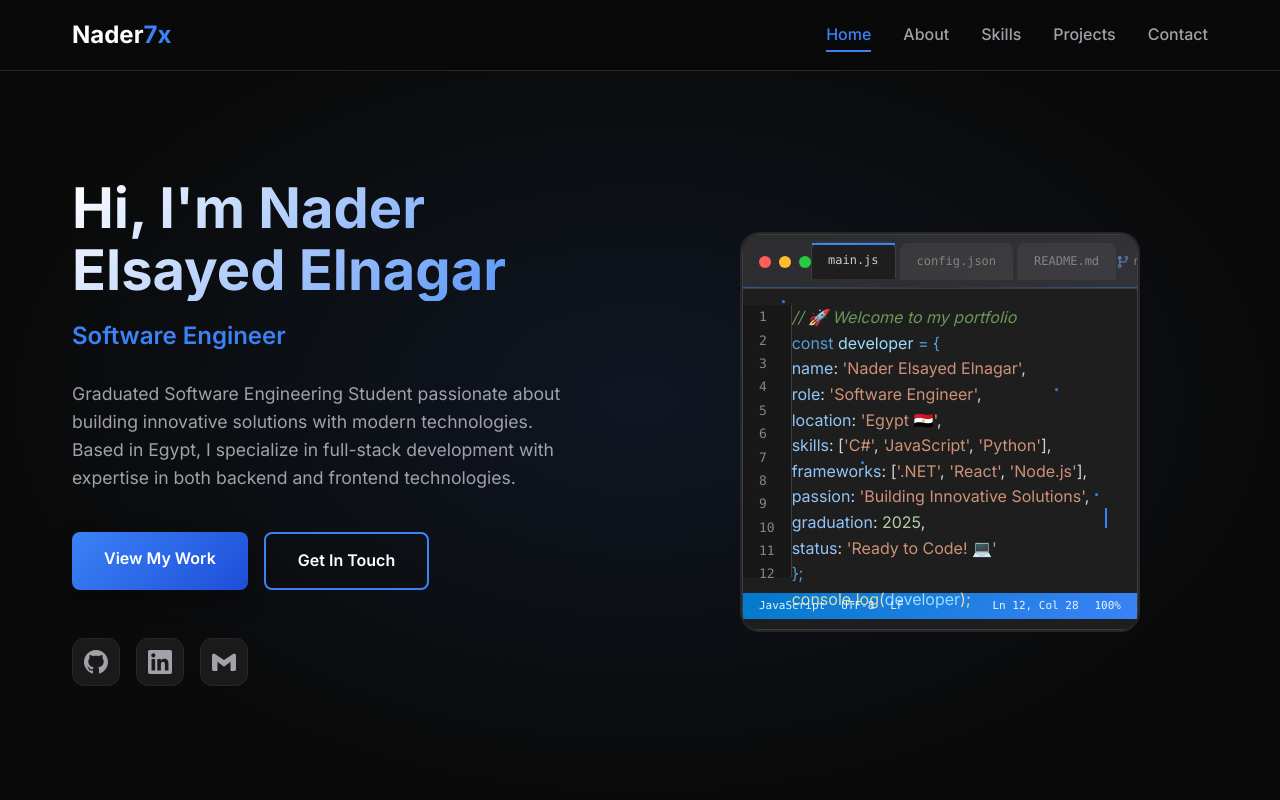
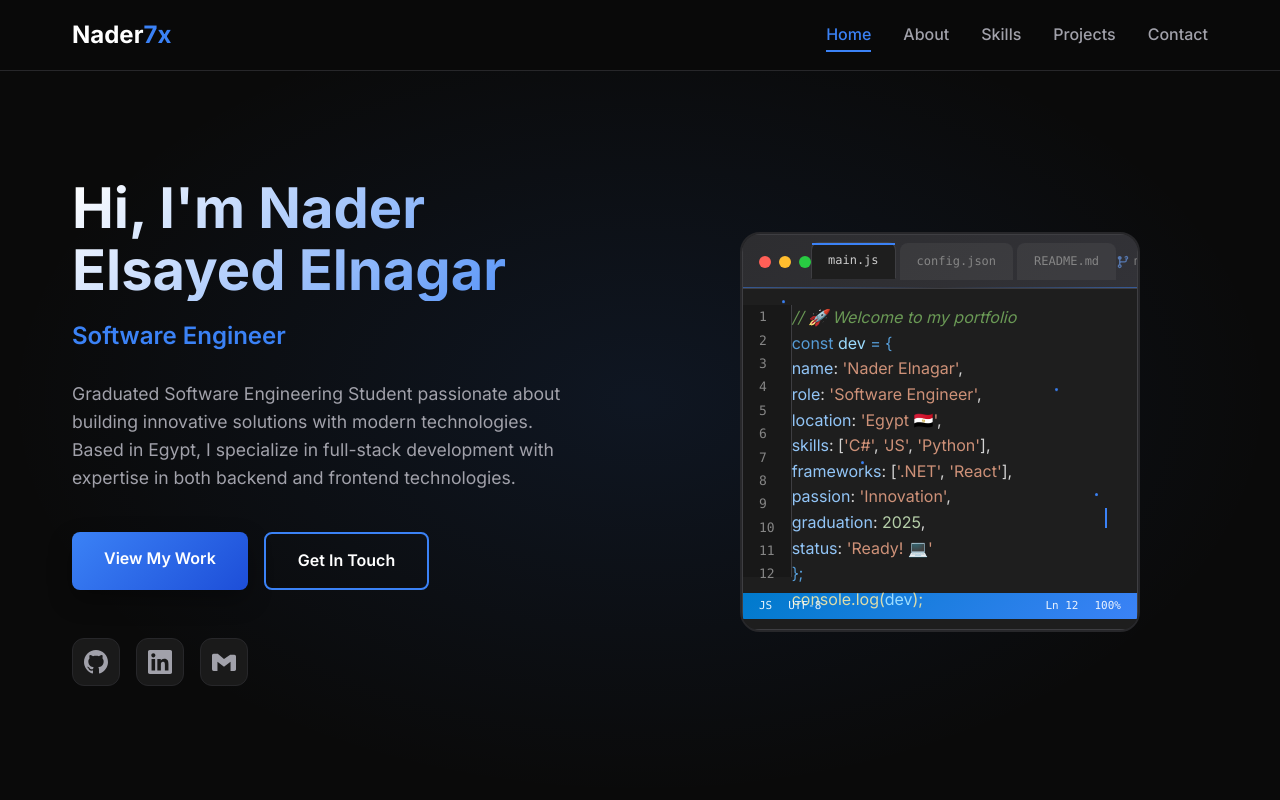
Before and after one commit to Nader7x/Nader7x.github.io, a website: page index.html in a window 1280 px wide. Shown: the top 800 px of the page. Drawn offline with Linux system fonts and the light colour scheme.

Commit message:
Update index.html

```diff
--- a/index.html
+++ b/index.html
@@ -63,7 +63,7 @@
                         </a>
                         <a href="mailto:naderelsayed9x@gmail.com" class="social-link">
                             <svg width="24" height="24" viewBox="0 0 24 24" fill="currentColor">
-                            <path d="M24 5.457v13.909c0 .904-.732 1.636-1.636 1.636h-3.819V11.73L12 16.64l-6.545-4.91v9.273H1.636A1.636 1.636 0 0 1 0 19.366V5.457c0-.904.732-1.636 1.636-1.636h.91L12 10.09l9.455-6.269h.909c.904 0 1.636.732 1.636 1.636z"/>
+                                <path d="M24 5.457v13.909c0 .904-.732 1.636-1.636 1.636h-3.819V11.73L12 16.64l-6.545-4.91v9.273H1.636A1.636 1.636 0 0 1 0 19.366V5.457c0-.904.732-1.636 1.636-1.636h4.181L12 9.09l6.183-4.269h4.181c.904 0 1.636.732 1.636 1.636z"/>
                             </svg>
                         </a>
                     </div>
@@ -108,42 +108,27 @@
                                 </div>
                                 <div class="code-animation">
                                     <div class="code-line comment">// 🚀 Welcome to my portfolio</div>
-                                <div class="code-line keyword">const <span class="variable">developer</span> = {</div>
-                                <div class="code-line property"><span class="key">name</span>: <span class="string">'Nader Elsayed Elnagar'</span>,
-                                </div>
-                                <div class="code-line property"><span class="key">role</span>: <span class="string">'Software Engineer'</span>,
-                                </div>
-                                <div class="code-line property"><span class="key">location</span>: <span class="string">'Egypt 🇪🇬'</span>,
-                                </div>
-                                <div class="code-line property"><span class="key">skills</span>: [<span class="string">'C#'</span>,
-                                    <span class="string">'JavaScript'</span>, <span class="string">'Python'</span>],
-                                </div>
-                                <div class="code-line property"><span class="key">frameworks</span>: [<span
-                                        class="string">'.NET'</span>, <span class="string">'React'</span>, <span
-                                        class="string">'Node.js'</span>],
-                                </div>
-                                <div class="code-line property"><span class="key">passion</span>: <span class="string">'Building Innovative Solutions'</span>,
-                                </div>
-                                <div class="code-line property"><span class="key">graduation</span>: <span
-                                        class="number">2025</span>,
-                                </div>
-                                <div class="code-line property"><span class="key">status</span>: <span class="string">'Ready to Code! 💻'</span>
-                                </div>
+                                    <div class="code-line keyword">const <span class="variable">dev</span> = {</div>
+                                    <div class="code-line property">  <span class="key">name</span>: <span class="string">'Nader Elnagar'</span>,</div>
+                                    <div class="code-line property">  <span class="key">role</span>: <span class="string">'Software Engineer'</span>,</div>
+                                    <div class="code-line property">  <span class="key">location</span>: <span class="string">'Egypt 🇪🇬'</span>,</div>
+                                    <div class="code-line property">  <span class="key">skills</span>: [<span class="string">'C#'</span>, <span class="string">'JS'</span>, <span class="string">'Python'</span>],</div>
+                                    <div class="code-line property">  <span class="key">frameworks</span>: [<span class="string">'.NET'</span>, <span class="string">'React'</span>],</div>
+                                    <div class="code-line property">  <span class="key">passion</span>: <span class="string">'Innovation'</span>,</div>
+                                    <div class="code-line property">  <span class="key">graduation</span>: <span class="number">2025</span>,</div>
+                                    <div class="code-line property">  <span class="key">status</span>: <span class="string">'Ready! 💻'</span></div>
                                     <div class="code-line keyword">};</div>
-                                <div class="code-line function"><span class="method">console</span>.<span
-                                        class="method">log</span>(<span class="variable">developer</span>);
-                                </div>
+                                    <div class="code-line function"><span class="method">console</span>.<span class="method">log</span>(<span class="variable">dev</span>);</div>
                                 </div>
                             </div>
                             <div class="editor-footer">
                                 <div class="status-bar">
                                     <div class="status-left">
-                                    <span class="status-item">JavaScript</span>
+                                        <span class="status-item">JS</span>
                                         <span class="status-item">UTF-8</span>
-                                    <span class="status-item">LF</span>
                                     </div>
                                     <div class="status-right">
-                                    <span class="status-item">Ln 12, Col 28</span>
+                                        <span class="status-item">Ln 12</span>
                                         <span class="status-item">100%</span>
                                     </div>
                                 </div>
@@ -307,7 +292,7 @@
                         <div class="project-links">
                             <a href="https://github.com/Nader7x/PremierLeagueStadiums" target="_blank" class="project-link">
                                 <svg width="20" height="20" viewBox="0 0 24 24" fill="currentColor">
-                                <path d="M12 0c-6.626 0-12 5.373-12 12 0 5.302 3.438 9.8 8.207 11.387.599.111.793-.261.793-.577v-2.234c-3.338.726-4.033-1.416-4.033-1.416-.546-1.387-1.333-1.756-1.333-1.756-1.089-.745.083-.729.083-.729 1.205.084 1.839 1.237 1.839 1.237 1.07 1.834 2.807 1.304 3.492.997.107-.775.418-1.305.762-1.604-2.665-.305-5.467-1.334-5.467-5.931 0-1.311.469-2.381 1.236-3.221-.124-.303-.535-1.524.117-3.176 0 0 1.008-.322 3.301 1.23.957-.266 1.983-.399 3.003-.404 1.02.005 2.047.138 3.006.404 2.291-1.552 3.297-1.23 3.297-1.30.653 1.653.242 2.874.118 3.176.77.84 1.235 1.911 1.235 3.221 0 4.609-2.807 5.624-5.479 5.921.43.372.823 1.102.823 2.222v3.293c0 .319.192.694.801.576 4.765-1.589 8.199-6.086 8.199-11.386 0-6.627-5.373-12-12-12z"/>
+                                    <path d="M12 0c-6.626 0-12 5.373-12 12 0 5.302 3.438 9.8 8.207 11.387.599.111.793-.261.793-.577v-2.234c-3.338.726-4.033-1.416-4.033-1.416-.546-1.387-1.333-1.756-1.333-1.756-1.089-.745.083-.729.083-.729 1.205.084 1.839 1.237 1.839 1.237 1.07 1.834 2.807 1.304 3.492.997.107-.775.418-1.305.762-1.604-2.665-.305-5.467-1.334-5.467-5.931 0-1.311.469-2.381 1.236-3.221-.124-.303-.535-1.524.117-3.176 0 0 1.008-.322 3.301 1.23.957-.266 1.983-.399 3.003-.404 1.02.005 2.047.138 3.006.404 2.291-1.552 3.297-1.23 3.297-1.23.653 1.653.242 2.874.118 3.176.77.84 1.235 1.911 1.235 3.221 0 4.609-2.807 5.624-5.479 5.921.43.372.823 1.102.823 2.222v3.293c0 .319.192.694.801.576 4.765-1.589 8.199-6.086 8.199-11.386 0-6.627-5.373-12-12-12z"/>
                                 </svg>
                             </a>
                         </div>
@@ -331,7 +316,7 @@
                         <div class="project-links">
                             <a href="https://github.com/Nader7x/DevOpsWebsite" target="_blank" class="project-link">
                                 <svg width="20" height="20" viewBox="0 0 24 24" fill="currentColor">
-                                <path d="M12 0c-6.626 0-12 5.373-12 12 0 5.302 3.438 9.8 8.207 11.387.599.111.793-.261.793-.577v-2.234c-3.338.726-4.033-1.416-4.033-1.416-.546-1.387-1.333-1.756-1.333-1.756-1.089-.745.083-.729.083-.729 1.205.084 1.839 1.237 1.839 1.237 1.07 1.834 2.807 1.304 3.492.997.107-.775.418-1.305.762-1.604-2.665-.305-5.467-1.334-5.467-5.931 0-1.311.469-2.381 1.236-3.221-.124-.303-.535-1.524.117-3.176 0 0 1.008-.322 3.301 1.23.957-.266 1.983-.399 3.003-.404 1.02.005 2.047.138 3.006.404 2.291-1.552 3.297-1.30 3.297-1.23.653 1.653.242 2.874.118 3.176.77.84 1.235 1.911 1.235 3.221 0 4.609-2.807 5.624-5.479 5.921.43.372.823 1.102.823 2.222v3.293c0 .319.192.694.801.576 4.765-1.589 8.199-6.086 8.199-11.386 0-6.627-5.373-12-12-12z"/>
+                                    <path d="M12 0c-6.626 0-12 5.373-12 12 0 5.302 3.438 9.8 8.207 11.387.599.111.793-.261.793-.577v-2.234c-3.338.726-4.033-1.416-4.033-1.416-.546-1.387-1.333-1.756-1.333-1.756-1.089-.745.083-.729.083-.729 1.205.084 1.839 1.237 1.839 1.237 1.07 1.834 2.807 1.304 3.492.997.107-.775.418-1.305.762-1.604-2.665-.305-5.467-1.334-5.467-5.931 0-1.311.469-2.381 1.236-3.221-.124-.303-.535-1.524.117-3.176 0 0 1.008-.322 3.301 1.23.957-.266 1.983-.399 3.003-.404 1.02.005 2.047.138 3.006.404 2.291-1.552 3.297-1.23 3.297-1.30.653 1.653.242 2.874.118 3.176.77.84 1.235 1.911 1.235 3.221 0 4.609-2.807 5.624-5.479 5.921.43.372.823 1.102.823 2.222v3.293c0 .319.192.694.801.576 4.765-1.589 8.199-6.086 8.199-11.386 0-6.627-5.373-12-12-12z"/>
                                 </svg>
                             </a>
                         </div>
@@ -412,7 +397,7 @@
                         <a href="mailto:naderelsayed9x@gmail.com" class="contact-method">
                             <div class="method-icon">
                                 <svg width="24" height="24" viewBox="0 0 24 24" fill="currentColor">
-                                <path d="M24 5.457v13.909c0 .904-.732 1.636-1.636 1.636h-3.819V11.73L12 16.64l-6.545-4.91v9.273H1.636A1.636 1.636 0 0 1 0 19.366V5.457c0-.904.732-1.636 1.636-1.636h.91L12 10.09l9.455-6.269h.909c.904 0 1.636.732 1.636 1.636z"/>
+                                    <path d="M24 5.457v13.909c0 .904-.732 1.636-1.636 1.636h-3.819V11.73L12 16.64l-6.545-4.91v9.273H1.636A1.636 1.636 0 0 1 0 19.366V5.457c0-.904.732-1.636 1.636-1.636h4.181L12 9.09l6.183-4.269h4.181c.904 0 1.636.732 1.636 1.636z"/>
                                 </svg>
                             </div>
                             <div class="method-info">
```
Lines whose indentation alone changed are shown as unchanged.
